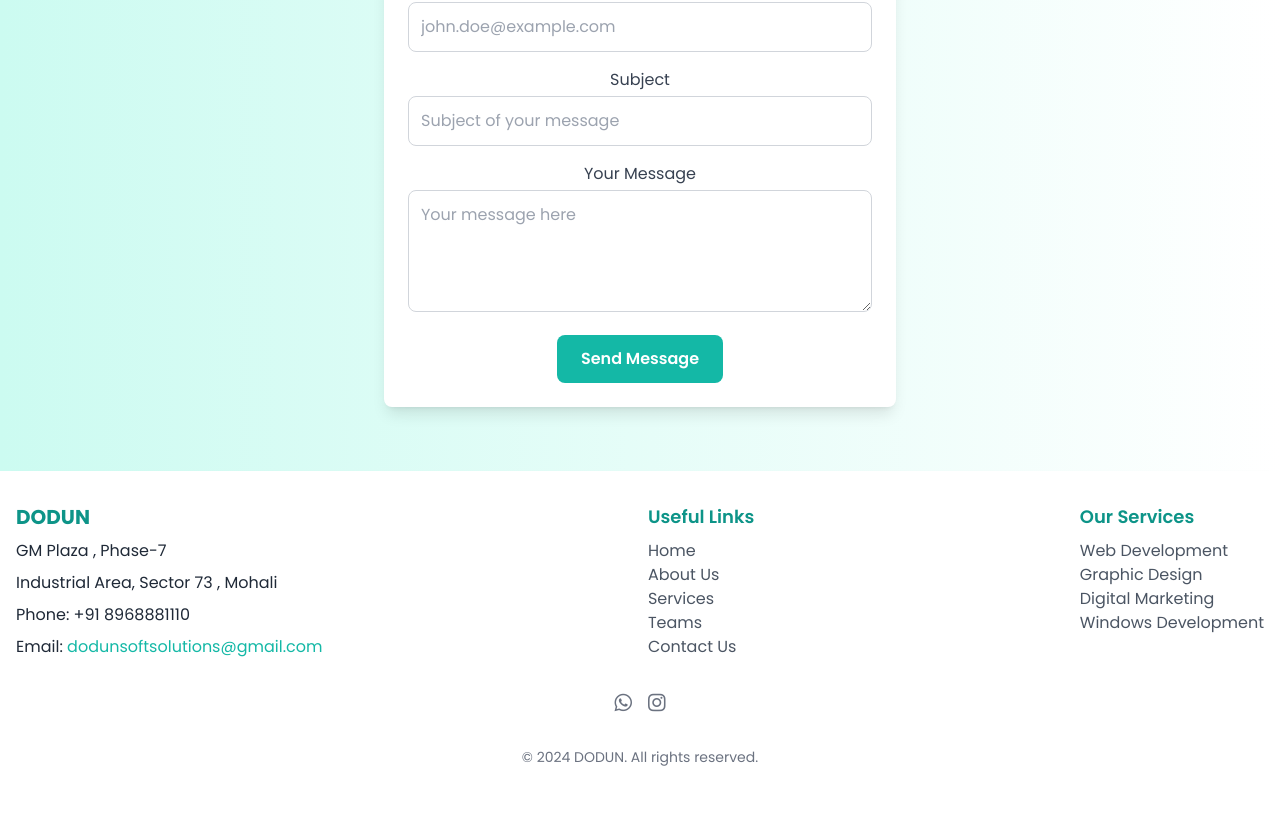
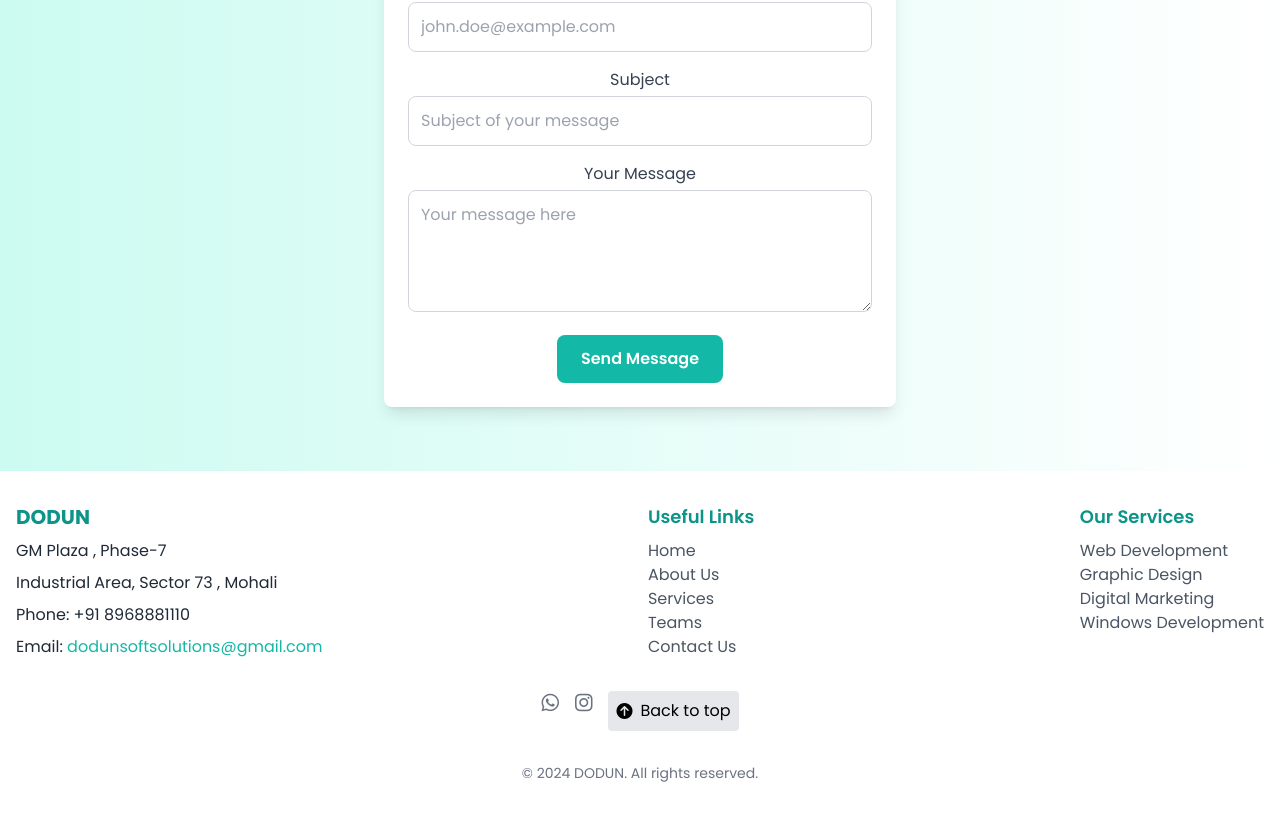
Before and after one commit to harsh-mangal/dodunSoftSolutions, a React (Create React App) app in the folder client/: page / in a window 1280 px wide. Shown: the part 3332-4147 px from the top of the page. Built offline with nearby package versions, Linux system fonts and the light colour scheme.

Commit message:
back to top

```diff
--- a/client/src/components/Footer.jsx
+++ b/client/src/components/Footer.jsx
@@ -124,6 +124,15 @@ const Footer = () => {
           >
             <i className="fab fa-instagram fa-lg"></i>
           </a>
+          <p className="mt-2 md:mt-0">
+            <a
+              href="#"
+              className="bg-gray-200 hover:bg-gray-300 p-2 rounded text-black flex items-center justify-center"
+            >
+              <i className="fas fa-arrow-circle-up mr-2"></i>
+              Back to top
+            </a>
+          </p>
         </div>
 
         <div className="mt-8 text-center text-gray-500 text-sm">
```
